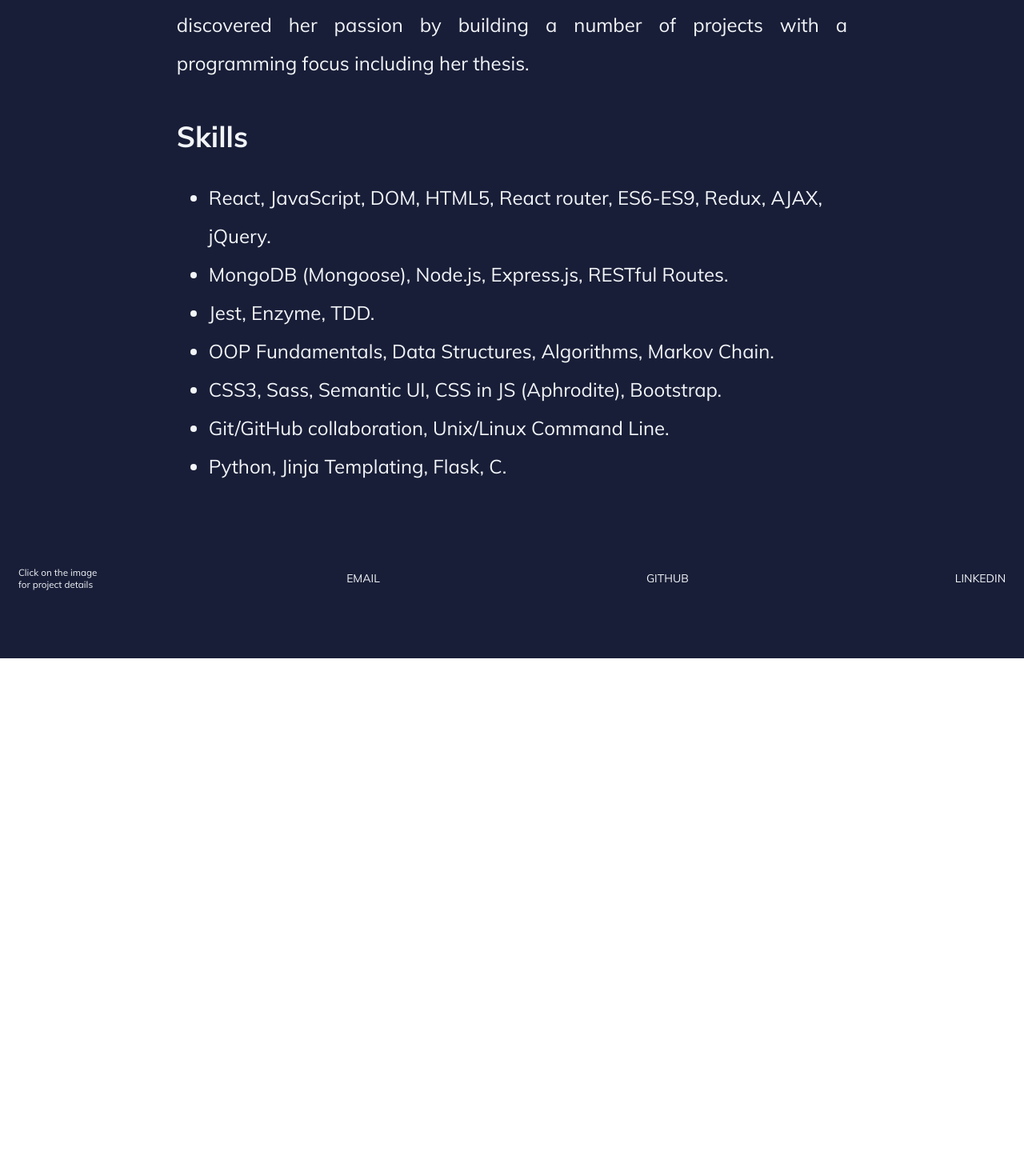
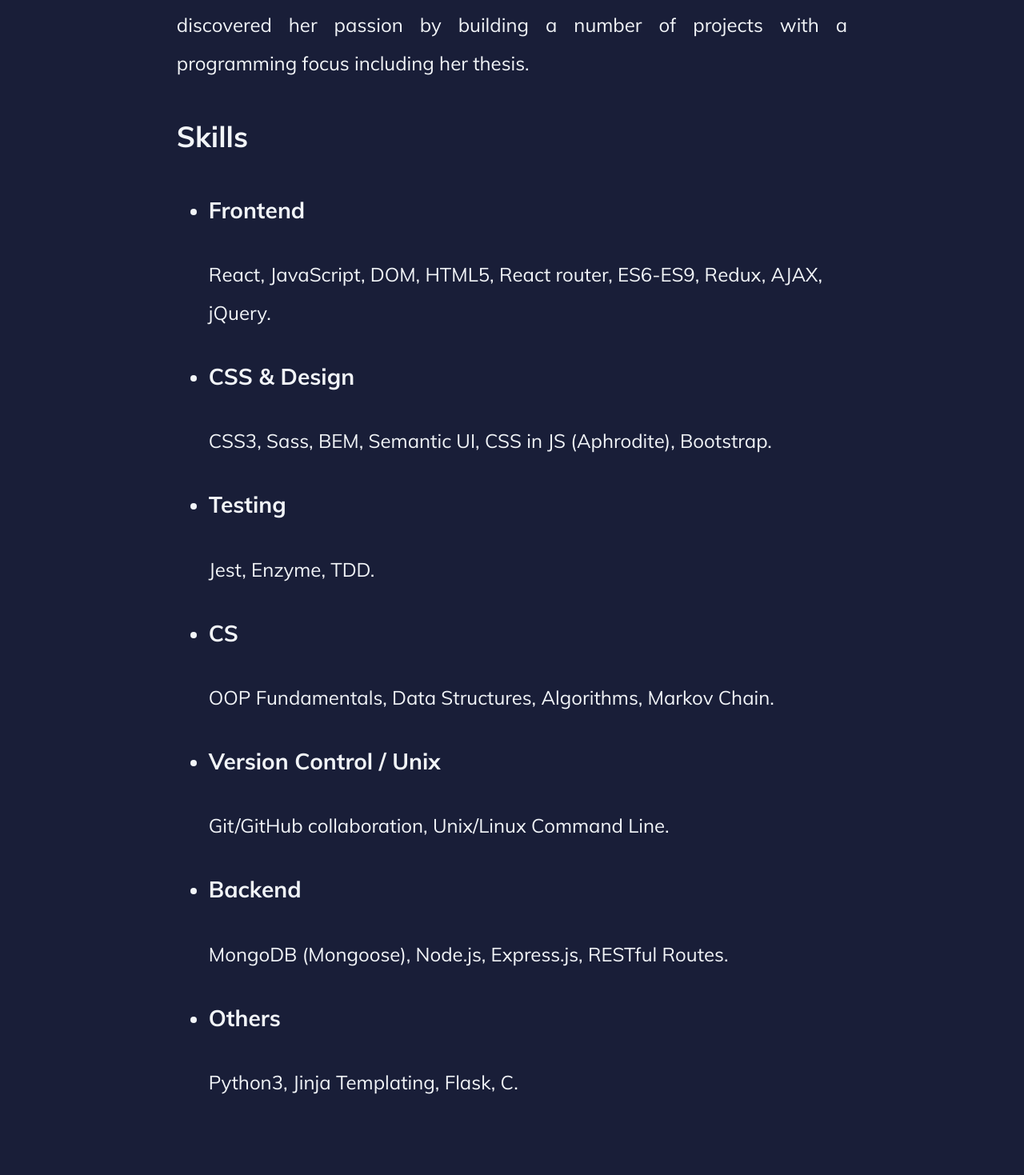
Before and after one commit to juliehutchinson001/juliehutchinson001.github.io, a React (Create React App) app: page /about in a window 1280 px wide. Shown: the part 741-2210 px from the top of the page at 80% size. Before the commit the page ends 1564 px from the top, so only its background shows below. Built offline with nearby package versions, Linux system fonts and the light colour scheme.

Commit message:
[refactor] abstract skill section as a component

```diff
--- a/package.json
+++ b/package.json
@@ -5,7 +5,8 @@
   "dependencies": {
     "react": "^16.8.6",
     "react-dom": "^16.8.6",
-    "react-scripts": "3.0.1"
+    "react-scripts": "3.0.1",
+    "react-router-dom": "^5.0.0"
   },
   "scripts": {
     "start": "npm-run-all -p watch-css start-js",
@@ -44,7 +45,6 @@
     "node-sass": "^4.12.0",
     "npm-run-all": "^4.1.5",
     "prettier": "^1.17.1",
-    "prop-types": "^15.7.2",
-    "react-router-dom": "^5.0.0"
+    "prop-types": "^15.7.2"
   }
 }
--- a/src/App.js
+++ b/src/App.js
@@ -9,7 +9,7 @@
 import Footer from './components/footer';
 import NotFound from './components/helpers/not-found';
 
-function App() {
+const App = () => {
   return (
     <div className="App">
       <Header />
@@ -25,6 +25,6 @@
       <Footer />
     </div>
   );
-}
+};
 
 export default App;
--- a/src/components/about/about-me.js
+++ b/src/components/about/about-me.js
@@ -1,4 +1,59 @@
 import React from 'react';
+import skills from '../helpers/skills-info';
+
+const Skills = () => {
+  return (
+    <section className="bio__secondary--info" data-test-bio-secondary-info>
+      <h2 className="bio__subheader" data-test-bio-subheader>
+        Skills
+      </h2>
+      <ul className="bio__list-of-skills" data-test-bio-list-of-skills>
+        <li className="bio-skill" data-test-bio-skill>
+          <h3 className="bio-skill__header">Frontend</h3>
+          <p className="bio-skill__content">
+            React, JavaScript, DOM, HTML5, React router, ES6-ES9, Redux, AJAX,
+            jQuery.
+          </p>
+        </li>
+        <li className="bio-skill" data-test-bio-skill>
+          <h3 className="bio-skill__header">CSS & Design</h3>
+          <p className="bio-skill__content">
+            CSS3, Sass, BEM, Semantic UI, CSS in JS (Aphrodite), Bootstrap.
+          </p>
+        </li>
+        <li className="bio-skill" data-test-bio-skill>
+          <h3 className="bio-skill__header">Testing</h3>
+          <p className="bio-skill__content">Jest, Enzyme, TDD.</p>
+        </li>
+        <li className="bio-skill" data-test-bio-skill>
+          <h3 className="bio-skill__header">CS</h3>
+          <p className="bio-skill__content">
+            OOP Fundamentals, Data Structures, Algorithms, Markov Chain.
+          </p>
+        </li>
+
+        <li className="bio-skill" data-test-bio-skill>
+          <h3 className="bio-skill__header terminal">Version Control / Unix</h3>
+          <p className="bio-skill__content">
+            Git/GitHub collaboration, Unix/Linux Command Line.
+          </p>
+        </li>
+        <li className="bio-skill" data-test-bio-skill>
+          <h3 className="bio-skill__header">Backend</h3>
+          <p className="bio-skill__content">
+            MongoDB (Mongoose), Node.js, Express.js, RESTful Routes.
+          </p>
+        </li>
+        <li className="bio-skill" data-test-bio-skill>
+          <h3 className="bio-skill__header">Others</h3>
+          <p className="bio-skill__content">
+            Python3, Jinja Templating, Flask, C.
+          </p>
+        </li>
+      </ul>
+    </section>
+  );
+};
 
 const BioContainer = () => (
   <main className="bio__main-container" data-test-bio-container>
@@ -23,35 +78,7 @@
         programming focus including her thesis.
       </p>
     </section>
-    <section className="bio__secondary--info" data-test-bio-secondary-info>
-      <h2 className="bio__subheader" data-test-bio-subheader>
-        Skills
-      </h2>
-      <ul className="bio__list-of-skills" data-test-bio-list-of-skills>
-        <li className="bio-skill" data-test-bio-skill>
-          React, JavaScript, DOM, HTML5, React router, ES6-ES9, Redux, AJAX,
-          jQuery.
-        </li>
-        <li className="bio-skill" data-test-bio-skill>
-          MongoDB (Mongoose), Node.js, Express.js, RESTful Routes.
-        </li>
-        <li className="bio-skill" data-test-bio-skill>
-          Jest, Enzyme, TDD.
-        </li>
-        <li className="bio-skill" data-test-bio-skill>
-          OOP Fundamentals, Data Structures, Algorithms, Markov Chain.
-        </li>
-        <li className="bio-skill" data-test-bio-skill>
-          CSS3, Sass, Semantic UI, CSS in JS (Aphrodite), Bootstrap.
-        </li>
-        <li className="bio-skill" data-test-bio-skill>
-          Git/GitHub collaboration, Unix/Linux Command Line.
-        </li>
-        <li className="bio-skill" data-test-bio-skill>
-          Python, Jinja Templating, Flask, C.
-        </li>
-      </ul>
-    </section>
+    <Skills />
   </main>
 );
 
--- /dev/null
+++ b/src/components/helpers/skills-info.js
@@ -0,0 +1,28 @@
+/* eslint-disable no-param-reassign */
+
+const skills = [
+  {
+    section: 'frontend',
+    description:
+      'React, JavaScript, DOM manipulation, HTML5, React router, ES6-ES9, Redux, AJAX, jQuery',
+  },
+  {
+    section: 'CSS / Design',
+    description:
+      'CSS3, Sass, BEM, Semantic UI, CSS in JS (Aphrodite), Tailwind, Bootstrap',
+  },
+  {
+    section: 'Computer Science',
+    description: 'OOP Fundamentals, Data Structures, Algorithms, Markov Chain',
+  },
+  {
+    section: 'Version Control / Unix',
+    description: 'Git/GitHub collaboration, Unix/Linux Command Line',
+  },
+  {
+    section: 'backend',
+    description: 'MongoDB (Mongoose), Node.js, Express.js, RESTful Routes',
+  },
+];
+
+export default skills;
```
